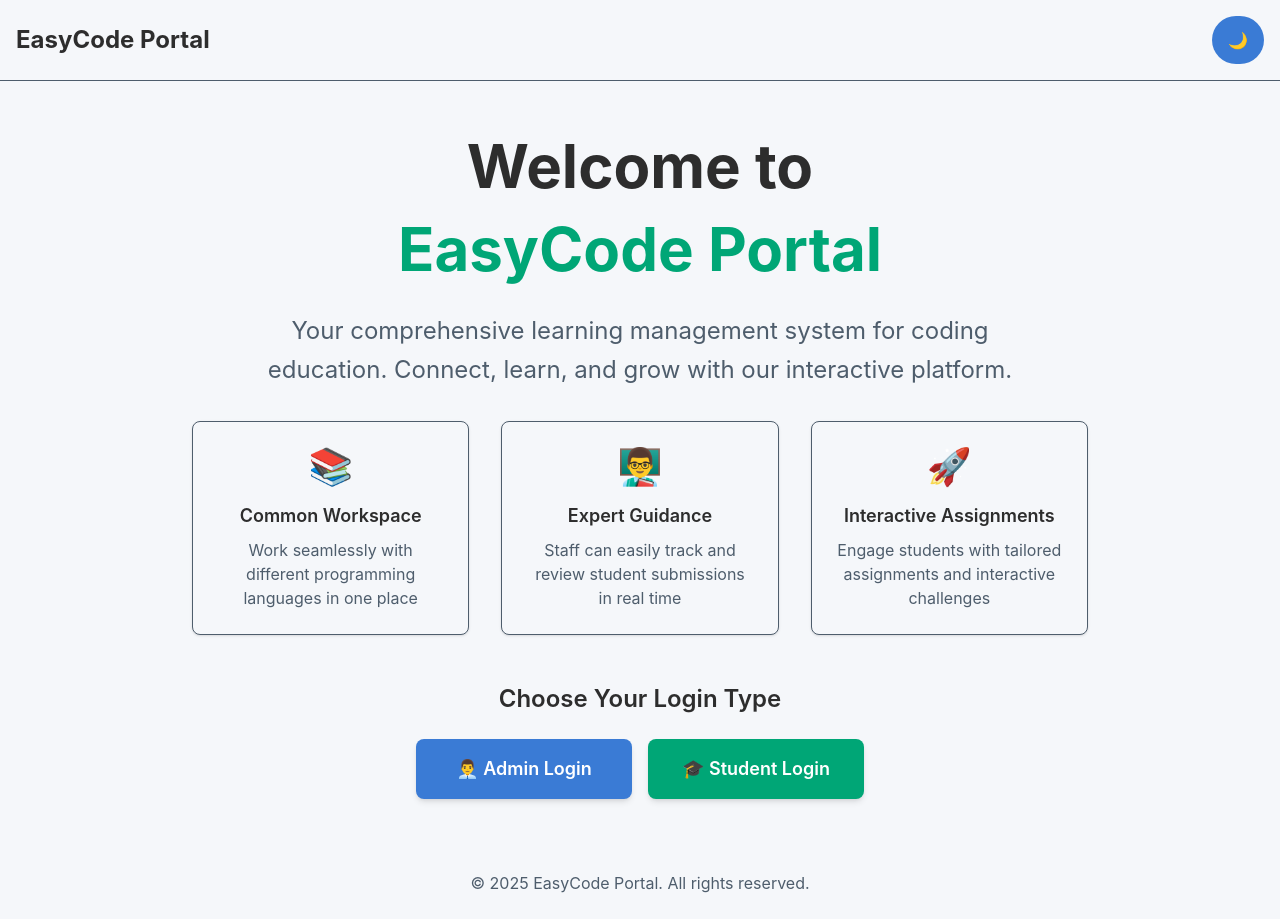
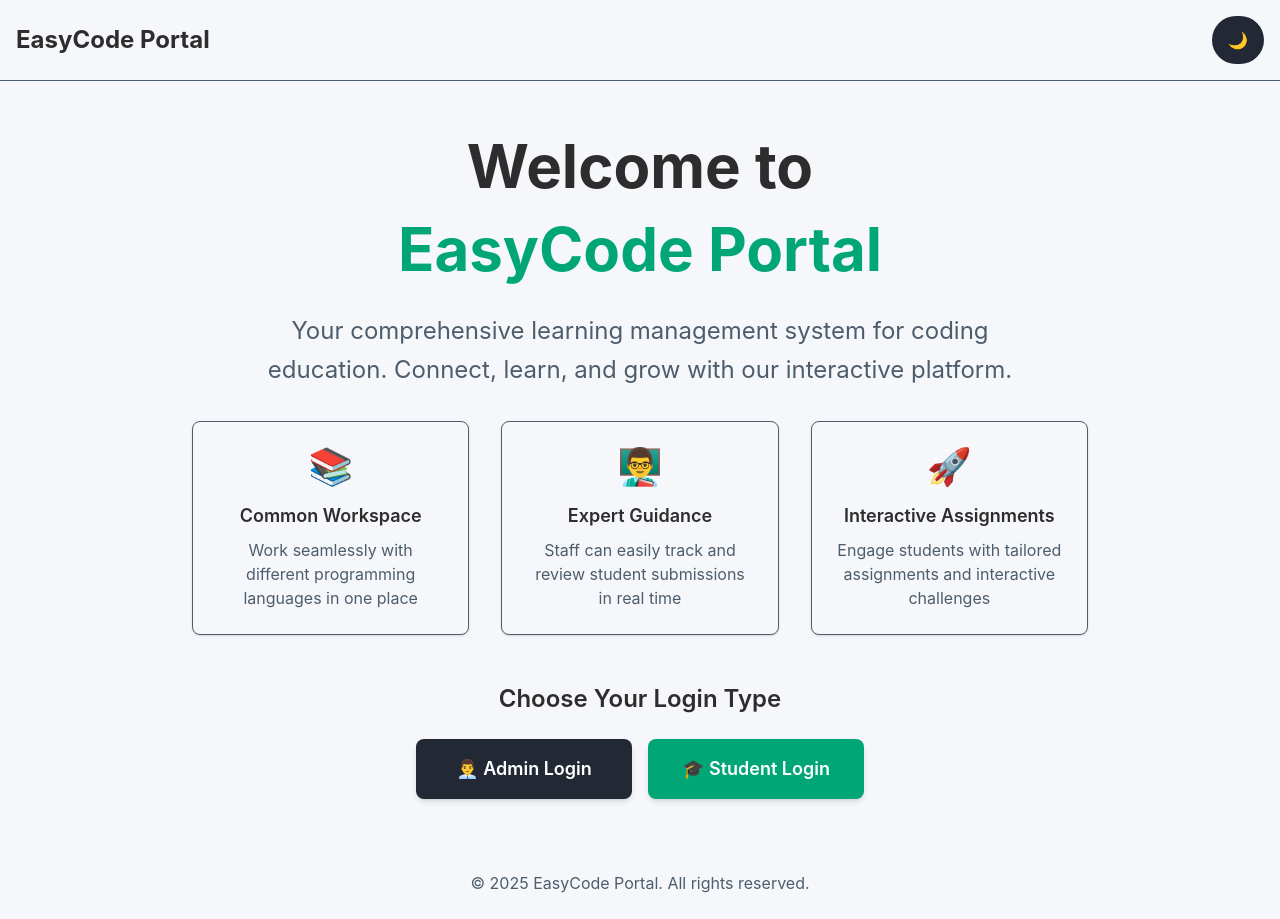
Before and after one commit to rvetrivignesh/EasyCode-Portal, a React (Vite) app: page / in a window 1280 px wide. Built offline with nearby package versions, Linux system fonts and the light colour scheme.

Commit message:
modify colors in the light and dark themes

```diff
--- a/src/index.css
+++ b/src/index.css
@@ -4,7 +4,7 @@
   --background: #F5F7FA;
   --primary-text: #2D2D2D;
   --secondary-text: #4E5D6C;
-  --button: #3A7BD5;
+  --button: #222934;
   --highlight: #00A676;
 }
 
@@ -12,8 +12,8 @@
   --background: #1E1E2E;
   --primary-text: #E5E9F0;
   --secondary-text: #A6ACCD;
-  --button: #82AAFF;
-  --highlight: #C3E88D;
+  --button: #6787cc;
+  --highlight: #9d2aef;
 }
 
 /* Global styles */
```
